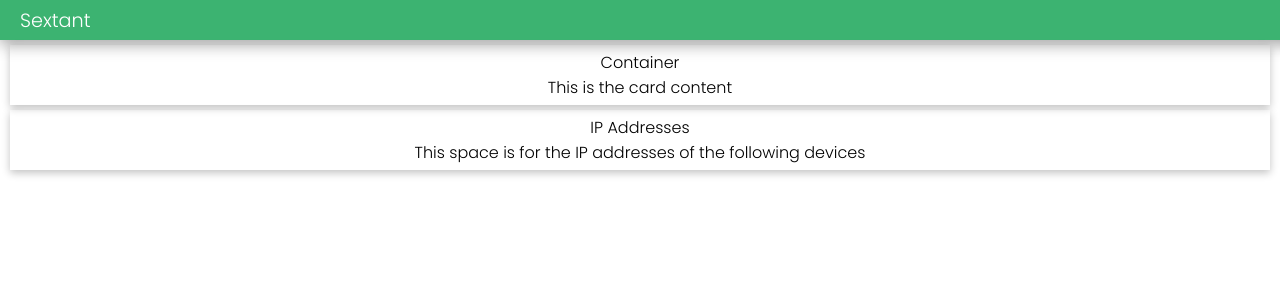
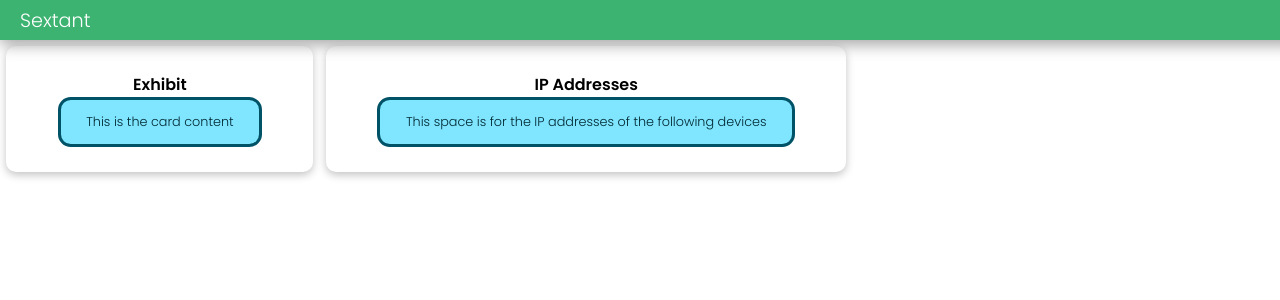
Before and after one commit to vagabond-systems/cisco-starter-repo, a React (Create React App) app in the folder sextant/: page / in a window 1280 px wide. Shown: the top 300 px of the page. Built offline with nearby package versions, Linux system fonts and the light colour scheme.

Commit message:
second task-final

```diff
--- a/sextant/src/App.css
+++ b/sextant/src/App.css
@@ -10,16 +10,6 @@
 .App-logo {
   height: 40vmin;
   pointer-events: none;
-}
-
-.container {
-  display: flex;
-  margin: 5px 10px;
-  padding: 5px 10px;
-  flex-direction: column;
-  justify-content: center;
-  align-items: center;
-  box-shadow: rgba(0, 0, 0, 0.24) 0px 3px 8px;
 }
 
 .banner {
@@ -36,16 +26,6 @@
   box-shadow: rgba(0, 0, 0, 0.35) 0px 5px 15px;
 }
 
-@media (prefers-reduced-motion: no-preference) {
-  .App-logo {
-    animation: App-logo-spin infinite 100s linear;
-  }
-
-  .App-link {
-    animation: App-link-spin infinite 6s linear;
-  }
-}
-
 .App-header {
   background-color: #282c34;
   min-height: 100vh;
@@ -60,28 +40,3 @@
 .App-link {
   color: #61dafb;
 }
-
-@keyframes App-logo-spin {
-  from {
-    transform: rotate(0deg);
-  }
-  to {
-    transform: rotate(360deg);
-  }
-}
-
-@keyframes App-link-spin {
-  0% {
-    color: orange;
-    transform: translateX(100px);
-  }
-  50% {
-    color: mediumseagreen;
-    transform: translateX(-100px);
-  }
-
-  100% {
-    color: peru;
-    transform: translateX(100px);
-  }
-}
--- a/sextant/src/App.js
+++ b/sextant/src/App.js
@@ -1,17 +1,17 @@
 import "./App.css";
 import Banner from "./Banner";
-import Container from "./Container";
+import Exhibit from "./Exhibit";
 
 function App() {
   return (
     <div className="App">
       <Banner bannerName="Sextant" />
-      <Container containerTitle="Container">
+      <Exhibit exhibitTitle="Exhibit">
         <div>This is the card content</div>
-      </Container>
-      <Container containerTitle="IP Addresses">
+      </Exhibit>
+      <Exhibit exhibitTitle="IP Addresses">
         <div>This space is for the IP addresses of the following devices</div>
-      </Container>
+      </Exhibit>
     </div>
   );
 }
--- a/sextant/src/Container.jsx
+++ /dev/null
@@ -1,12 +0,0 @@
-import React from 'react'
-
-const Container = (props) => {
-    return (
-        <div className='container'>
-            <div className='container-title'>{props.containerTitle}</div>
-            {props.children}
-        </div>
-    )
-}
-
-export default Container
--- /dev/null
+++ b/sextant/src/Exhibit.css
@@ -0,0 +1,23 @@
+.Exhibit {
+  float: left;
+  margin: 0.5vw;
+  padding: 2vw 4vw;
+  border-radius: 10px;
+  text-align: center;
+  box-shadow: rgba(0, 0, 0, 0.24) 0px 3px 8px;
+}
+
+.ExhibitHeading {
+  font-weight: bold;
+  font-size: 1.2;
+}
+
+.ExhibitContent {
+  padding: 1vw 2vw;
+  text-align: center;
+  font-size: 1vw;
+  color: #002933;
+  background-color: #80e5ff;
+  border: 0.25vw solid #005266;
+  border-radius: 1vw;
+}
--- /dev/null
+++ b/sextant/src/Exhibit.jsx
@@ -0,0 +1,15 @@
+import React from 'react'
+import './Exhibit.css'
+
+const Exhibit = (props) => {
+    return (
+        <div className='Exhibit'>
+            <div className='ExhibitHeading'>{props.exhibitTitle}</div>
+            <div className="ExhibitContent">
+                {props.children}
+            </div>
+        </div>
+    )
+}
+
+export default Exhibit
```
